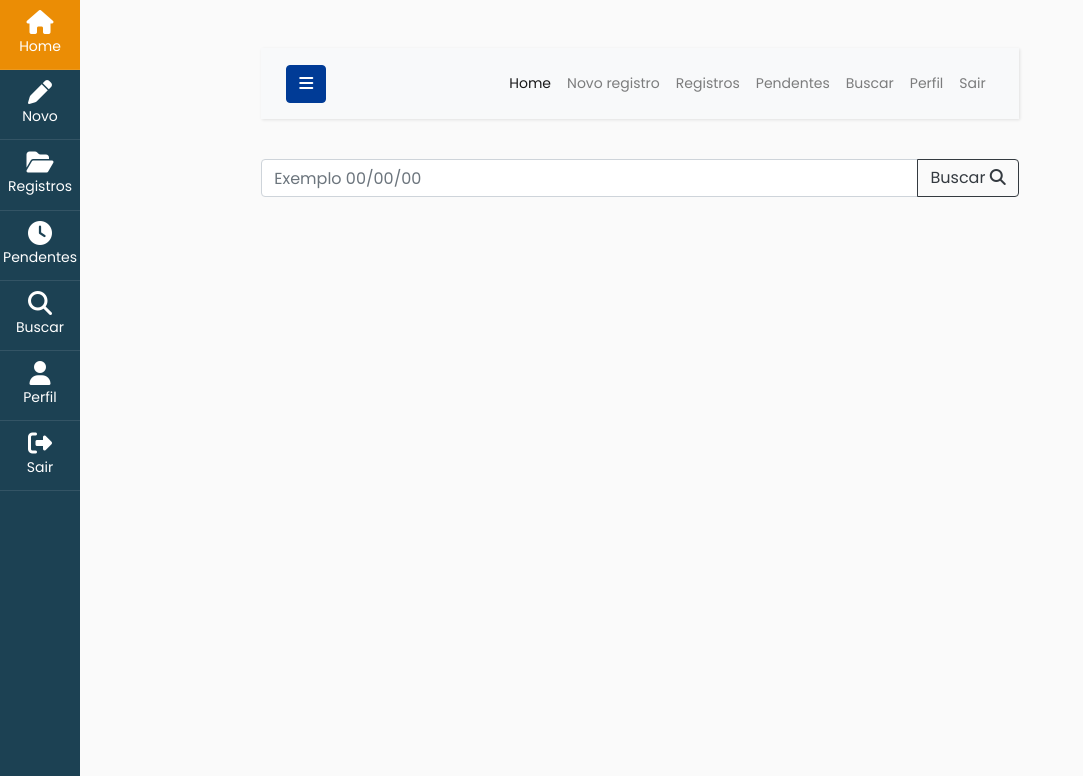
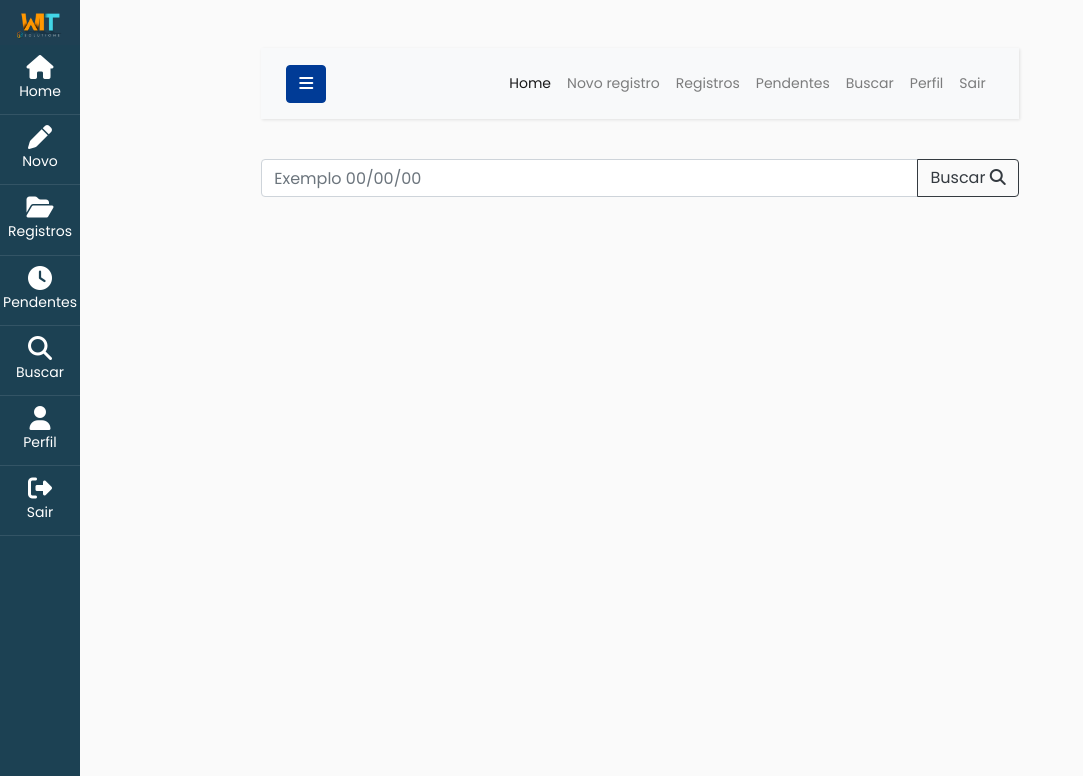
Before and after one commit to joaovc800/Sistema_de_registros, a PHP site: page /buscar2.php in a window 1280 px wide. Shown: the top 776 px of the page, without its empty margins (0-1083 px from the left). Run offline with PHP 8.4, Linux system fonts and the light colour scheme; the visitor is signed in with stand-in values (Sample User, id 1); data that the repository does not hold is empty; some libraries are stand-ins or nearby versions.

Commit message:
Update buscar2.php

```diff
--- a/buscar2.php
+++ b/buscar2.php
@@ -31,6 +31,9 @@
 			<nav id="sidebar" class="active h-100 fixed-top">
 
         <ul class="list-unstyled components mb-5">
+		<li>
+					  <img class="w-100"src="images/logo.jpeg">
+					 </li>
           <li class="active">
             <a href="principal.php"><span class="fa fa-home"></span> Home</a>
           </li>
```
